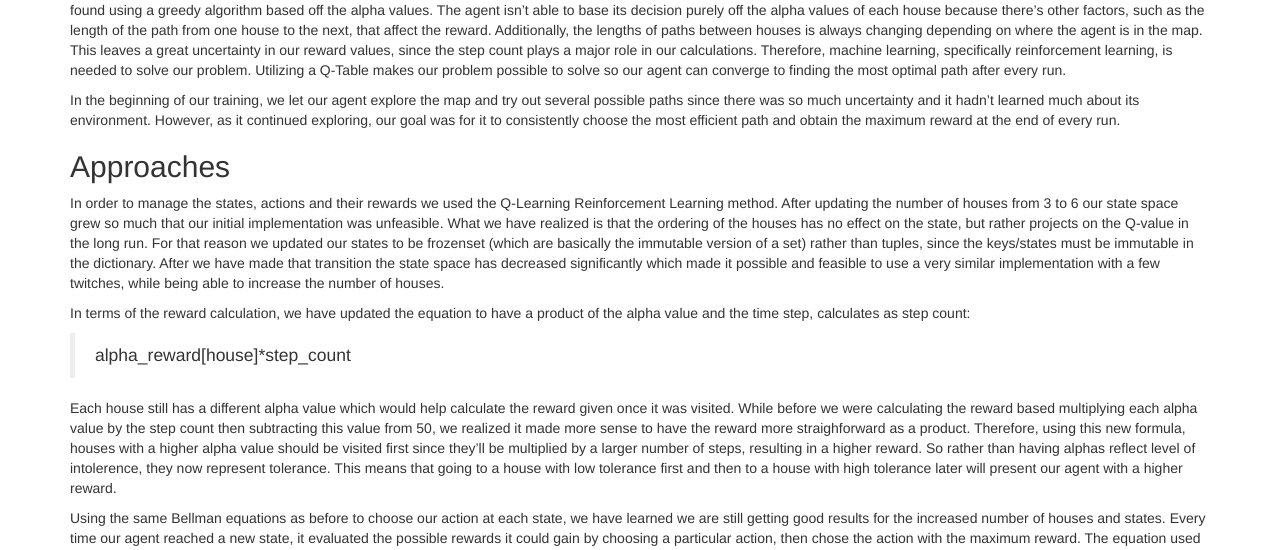
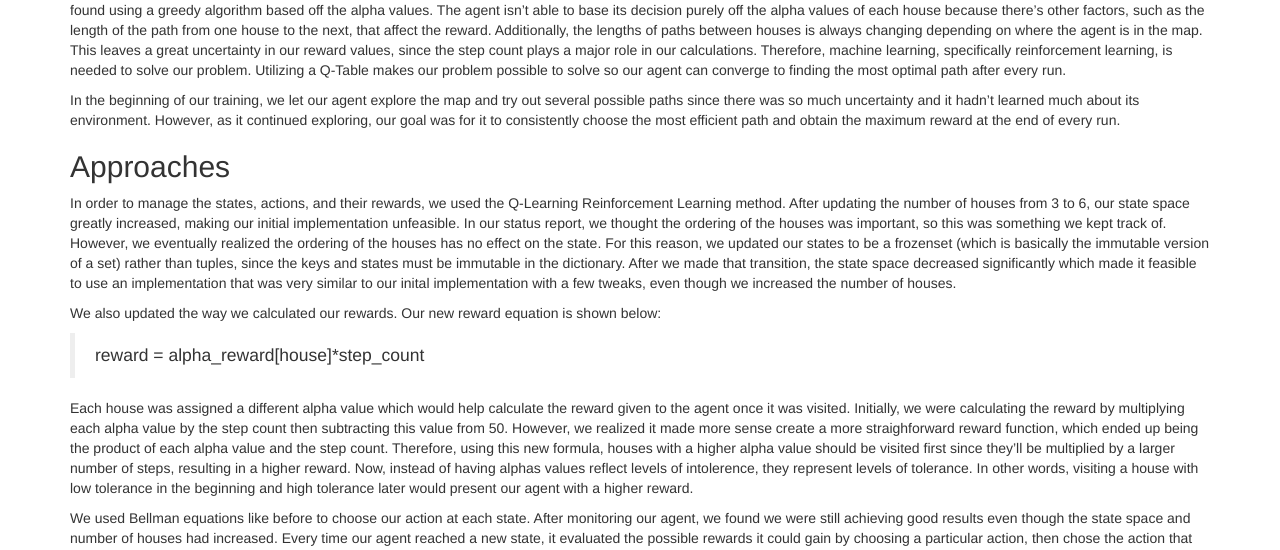
Before and after one commit to alonmaor/DashCraft, a Jekyll site: the page built from docs/final.md, in a window 1280 px wide and 1400 px high, scrolled down 684 px. Shown: the part 65-615 px from the top of the window. Built offline with Jekyll 4.4.1, drawn with Linux system fonts in a browser that asks for light colours; some of the changed text lies outside the part shown.

Commit message:
Update final.md

```diff
--- a/docs/final.md
+++ b/docs/final.md
@@ -17,22 +17,21 @@ This problem isn't trivial because there are many possible ways to solve it and
 In the beginning of our training, we let our agent explore the map and try out several possible paths since there was so much uncertainty and it hadn't learned much about its environment. However, as it continued exploring, our goal was for it to consistently choose the most efficient path and obtain the maximum reward at the end of every run.
 
 ## Approaches
-In order to manage the states, actions and their rewards we used the Q-Learning Reinforcement Learning method. After updating the number of houses from 3 to 6 our state space grew so much that our initial implementation was unfeasible. What we have realized is that the ordering of the houses has no effect on the state, but rather projects on the Q-value in the long run. For that reason we updated our states to be frozenset (which are basically the immutable version of a set) rather than tuples, since the keys/states must be immutable in the dictionary. After we have made that transition the state space has decreased significantly which made it possible and feasible to use a very similar implementation with a few twitches, while being able to increase the number of houses.
+In order to manage the states, actions, and their rewards, we used the Q-Learning Reinforcement Learning method. After updating the number of houses from 3 to 6, our state space greatly increased, making our initial implementation unfeasible. In our status report, we thought the ordering of the houses was important, so this was something we kept track of. However, we eventually realized the ordering of the houses has no effect on the state. For this reason, we updated our states to be a frozenset (which is basically the immutable version of a set) rather than tuples, since the keys and states must be immutable in the dictionary. After we made that transition, the state space decreased significantly which made it feasible to use an implementation that was very similar to our inital implementation with a few tweaks, even though we increased the number of houses.
 
-In terms of the reward calculation, we have updated the equation to have a product of the alpha value and the time step, calculates as step count:
->alpha_reward[house]*step_count
+We also updated the way we calculated our rewards. Our new reward equation is shown below:
+>reward = alpha_reward[house]*step_count
 
-Each house still has a different alpha value which would help calculate the reward given once it was visited. While before we were calculating the reward based multiplying each alpha value by the step count then subtracting this value from 50, we realized it made more sense to have the reward more straighforward as a product. Therefore, using this new formula, houses with a higher alpha value should be visited first since they'll be multiplied by a larger number of steps, resulting in a higher reward. So rather than having alphas reflect level of intolerence, they now represent tolerance. This means that going to a house with low tolerance first and then to a house with high tolerance later will present our agent with a higher reward.
+Each house was assigned a different alpha value which would help calculate the reward given to the agent once it was visited. Initially, we were calculating the reward by multiplying each alpha value by the step count then subtracting this value from 50. However, we realized it made more sense create a more straighforward reward function, which ended up being the product of each alpha value and the step count. Therefore, using this new formula, houses with a higher alpha value should be visited first since they'll be multiplied by a larger number of steps, resulting in a higher reward. Now, instead of having alphas values reflect levels of intolerence, they represent levels of tolerance. In other words, visiting a house with low tolerance in the beginning and high tolerance later would present our agent with a higher reward.
 
-Using the same Bellman equations as before to choose our action at each state, we have learned we are still getting good results for the increased number of houses and states. Every time our agent reached a new state, it evaluated the possible rewards it could gain by choosing a particular action, then chose the action with the maximum reward. The equation used to calculate the reward for each action is as follows:
+We used Bellman equations like before to choose our action at each state. After monitoring our agent, we found we were still achieving good results even though the state space and number of houses had increased. Every time our agent reached a new state, it evaluated the possible rewards it could gain by choosing a particular action, then chose the action that would maximize its reward. The equation used to calculate the reward for each action is as follows:
+><img align="middle" src="https://i.imgur.com/XNl2rQ2.png">
+where q = the current state, a = the chosen action, R = the immediate reward, x = the current run, and gamma = discount factor, which determined how much we value future rewards vs. current rewards.
 
-<img align="middle" src="https://i.imgur.com/XNl2rQ2.png">
-where q = the current state, a = the chosen action, R = the immediate reward, x = the current run, and gamma = discount factor, whuch determined how much we value future rewards vs. current rewards.
-
-What we figured out since the status report is that we may have given our future rewards a weight that is too high. Adjusting the gamma value to 0.8, which lowers the weight of future rewards a bit, gave us an optimal result. We've also changed the calculation for our epsilon to a different decay algorithm:
+Since our status report, we have found that we may have placed a higher weight than neccessary on future rewards. However, this was a simple fix. Adjusting the gamma value to 0.8, which slightly lowered the weight of future rewards, gave us an optimal result. We also changed the calculation for our epsilon to a different decay algorithm:
 >epsilon = initial_epsilon^n
 
-where initial epsilon is 0.995 and n is number of runs thus far. This way our agent is able to explore many paths at first, but later converges down to a few paths and finally to one suboptimal path.
+where initial epsilon is 0.995 and n is number of runs thus far. This way our agent is able to explore many paths at first, but later converges down to a few paths and finally to one suboptimal path. We ended up changing our epsilon decay function because we conducted research and found this would produce better results than our initial function, which our results proved to be true.
 
 The advantage of our new approach over the previous approach is big. Earlier we came with the assumption that the agent should come up with the best possible path. But thinking ahead, a better approach would be to try and find a suboptimal path in a reasonable amount of time. If the state space grows significantly, then it would be unreasonable to try and get the optimal path for the agent.
 
```
